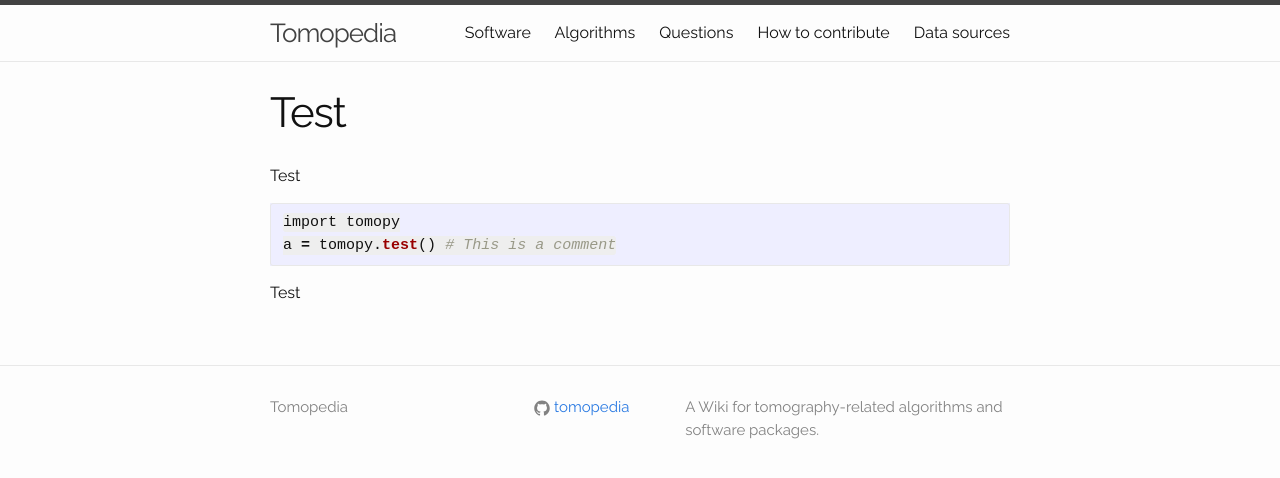
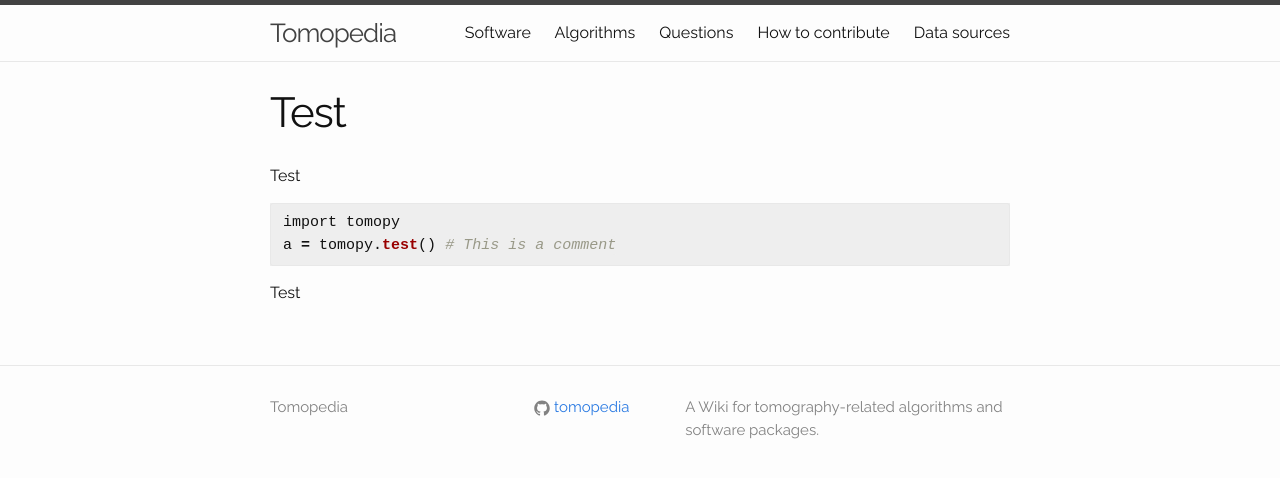
Before and after one commit to tomopedia/tomopedia.github.io, a Jekyll site: the page built from software/test.md, in a window 1280 px wide. Shown: the top 478 px of the page. Built offline with Jekyll 4.4.1, drawn with Linux system fonts in a browser that asks for light colours.

Commit message:
Fix code background color

```diff
--- a/_sass/minima/_syntax-highlighting.scss
+++ b/_sass/minima/_syntax-highlighting.scss
@@ -6,7 +6,7 @@
   @extend %vertical-rhythm;
 
   .highlighter-rouge & {
-    background: #eef;
+    background: #eee;
   }
 
   .c     { color: #998; font-style: italic } // Comment
```
